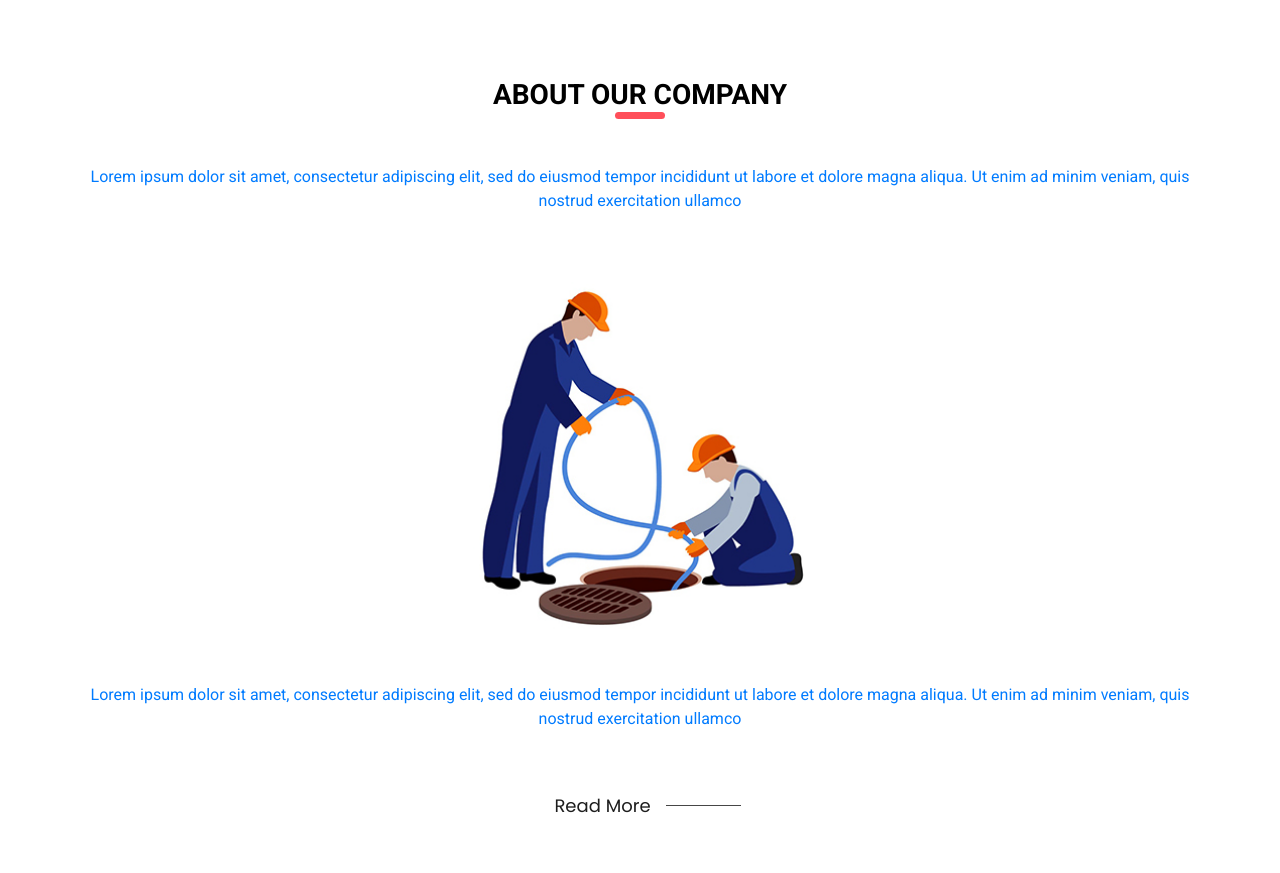
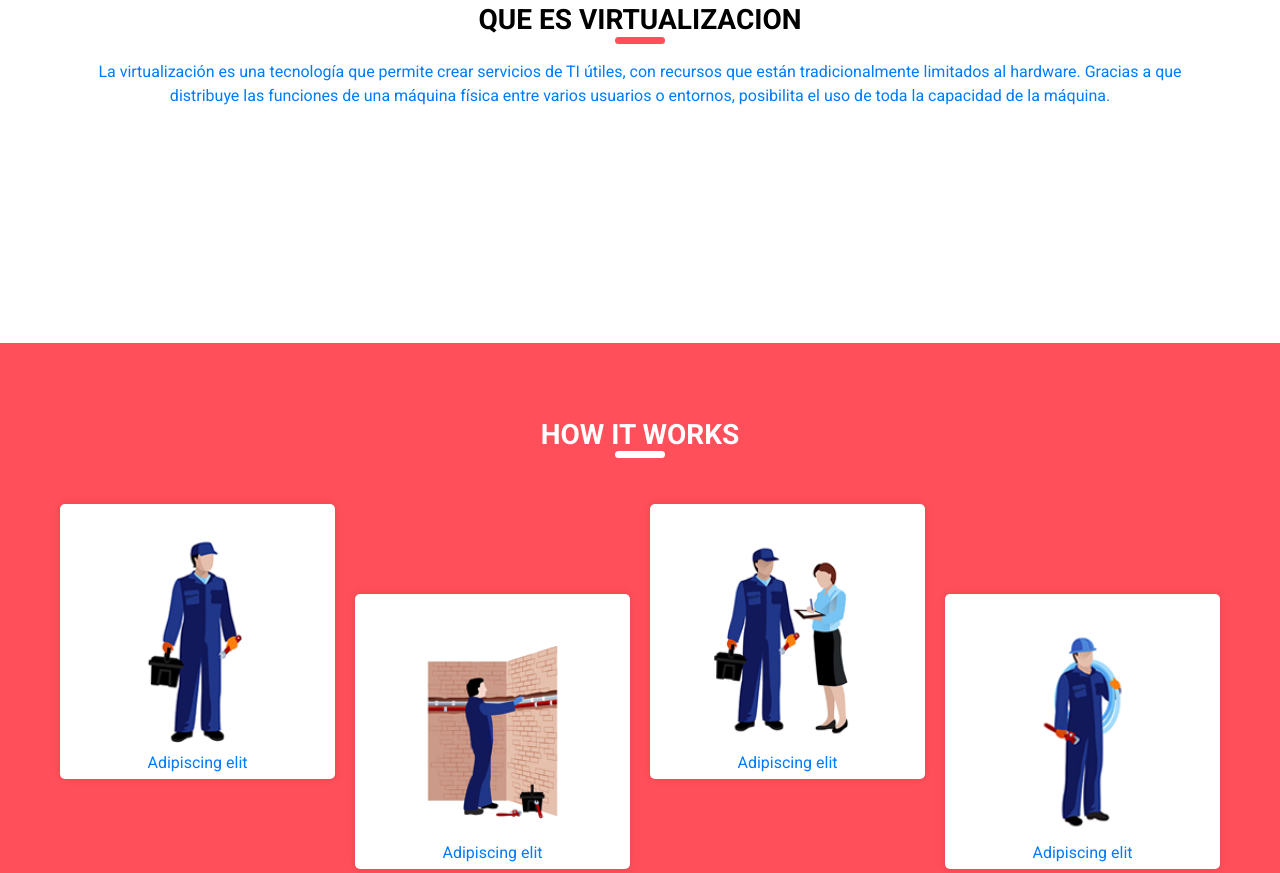
Before and after one commit to KarenMerchan3A/KarenMerchan3A.github.io, a plain HTML site: page index.html in a window 1280 px wide. Shown: the part 1125-1998 px from the top of the page. Drawn offline with nearby package versions, Linux system fonts and the light colour scheme.

Commit message:
c.virtua

```diff
--- a/index.html
+++ b/index.html
@@ -221,34 +221,30 @@
 
     <!-- end service section -->
     <!-- about section -->
-        <section class="about_section layout_padding">
+        <section class="service_section layout_padding-bottom">
           <div class="container">
             <div class="custom_heading-container">
               <h3 class=" ">
-                ABOUT OUR COMPANY
+                Que es Virtualizacion
               </h3>
             </div>
-            <p class="layout_padding2-top">
-              Lorem ipsum dolor sit amet, consectetur adipiscing elit, sed do eiusmod tempor incididunt ut labore et dolore
-              magna aliqua. Ut enim ad minim veniam, quis nostrud exercitation ullamco
+            <p class="">
+              La virtualización es una tecnología que permite crear servicios de TI útiles, con recursos que están tradicionalmente limitados al hardware.
+              Gracias a que distribuye las funciones de una máquina física entre varios usuarios o entornos, posibilita el uso de toda la capacidad de la máquina.
             </p>
-            <div class="img-box layout_padding2">
-              <img src="images/about-img.jpg" alt="">
-            </div>
-            <p class="layout_padding2-bottom">
-              Lorem ipsum dolor sit amet, consectetur adipiscing elit, sed do eiusmod tempor incididunt ut labore et dolore
-              magna aliqua. Ut enim ad minim veniam, quis nostrud exercitation ullamco
-            </p>
-          </div>
-          <div class="container">
-            <div class="btn-box">
-              <a href="">
-                Read More
-              </a>
-              <hr>
+            <div class="service_container ">
+              <div class="row">
+                <div class="col-md-3">
+                  <div class="box b-1">
+                    <div class="img-box">
+                      <img src="" alt="">
+                    </div>
+                  </div>
+                </div>
+              </div>
             </div>
           </div>
-        </section>
+       </section>
      <!-- end about section -->
 
     <!-- work section -->
```
Also changed, not shown: images/worker.png (deleted).
